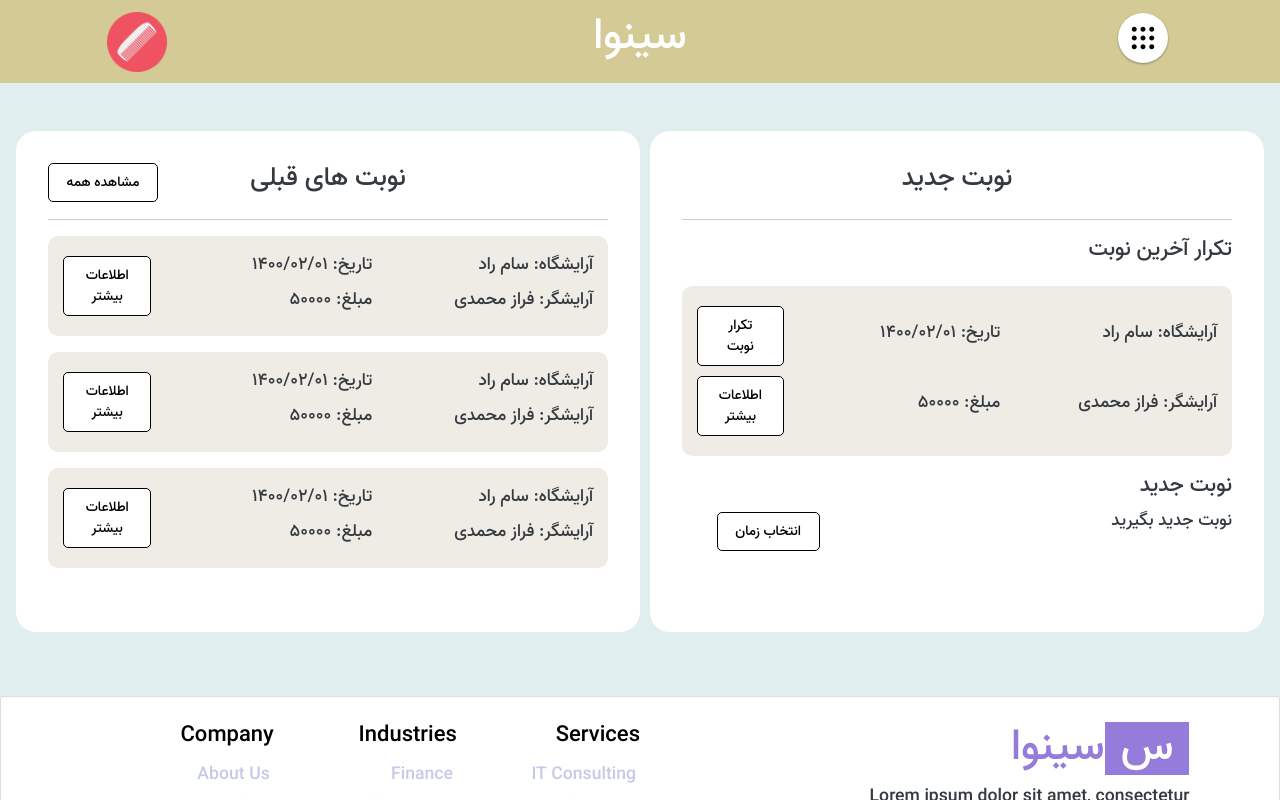
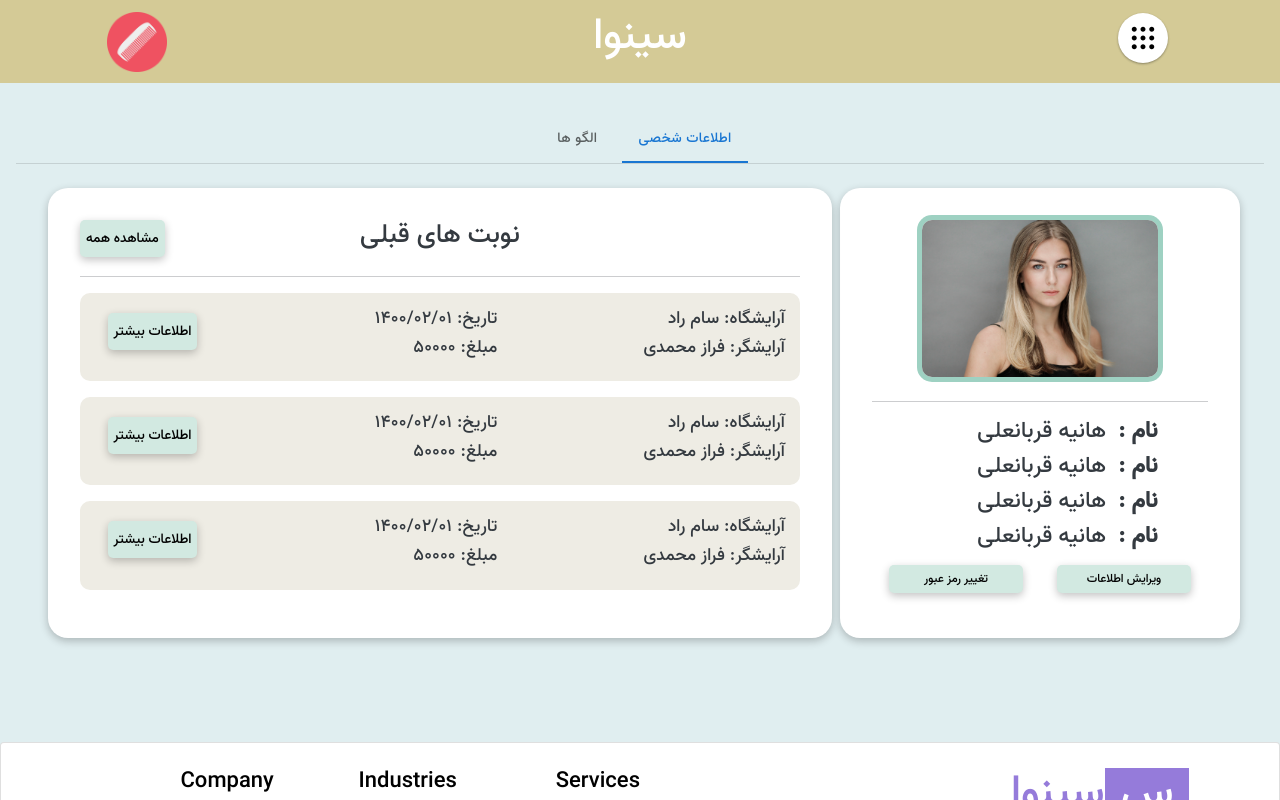
Before and after one commit to Moein-Gh/HairSaloonBookingApp_FrontEnd, a React (Create React App) app: page /UserprofileScreen in a window 1280 px wide. Shown: the top 800 px of the page. Built offline with nearby package versions, Linux system fonts and the light colour scheme.

Commit message:
user profile info done

```diff
--- a/src/components/AppointmentHistory.js
+++ b/src/components/AppointmentHistory.js
@@ -1,43 +1,43 @@
-import React from 'react'
-import { Col } from 'react-bootstrap'
-import Appointment from './Appointment'
-import { Link } from 'react-router-dom'
+import React from "react";
+import { Col } from "react-bootstrap";
+import Appointment from "./Appointment";
+import { Link } from "react-router-dom";
 
 const appointments = [
   {
     key: 1,
-    date: '1400/02/01',
-    hour: '7:00',
-    facilityName: 'سام راد',
-    barberName: 'فراز محمدی',
+    date: "1400/02/01",
+    hour: "7:00",
+    facilityName: "سام راد",
+    barberName: "فراز محمدی",
     cost: 50000,
   },
   {
     key: 2,
-    date: '1400/02/01',
-    hour: '7:00',
-    facilityName: 'سام راد',
-    barberName: 'فراز محمدی',
+    date: "1400/02/01",
+    hour: "7:00",
+    facilityName: "سام راد",
+    barberName: "فراز محمدی",
     cost: 50000,
   },
   {
     key: 3,
-    date: '1400/02/01',
-    hour: '7:00',
-    facilityName: 'سام راد',
-    barberName: 'فراز محمدی',
+    date: "1400/02/01",
+    hour: "7:00",
+    facilityName: "سام راد",
+    barberName: "فراز محمدی",
     cost: 50000,
   },
-]
+];
 
 const AppointmentHistory = () => {
   return (
     <>
-      <Col className='defaultContainer h-100 mt-3'>
-        <div className='flex-center position-relative'>
-          <h4 className=''>نوبت های قبلی</h4>
-          <Link to={'/'} className='topLeftAbsoluteButton'>
-            <button className='btn'>مشاهده همه</button>
+      <Col className="defaultContainer h-100">
+        <div className="flex-center position-relative">
+          <h4 className="">نوبت های قبلی</h4>
+          <Link to={"/"} className="topLeftAbsoluteButton">
+            <button className="btn">مشاهده همه</button>
           </Link>
         </div>
         <hr />
@@ -45,12 +45,12 @@ const AppointmentHistory = () => {
           {appointments.map((appointment) => {
             return (
               <Appointment appointment={appointment} key={appointment.key} />
-            )
+            );
           })}
         </Col>
       </Col>
     </>
-  )
-}
+  );
+};
 
-export default AppointmentHistory
+export default AppointmentHistory;
--- /dev/null
+++ b/src/components/ProfileInfo.js
@@ -0,0 +1,68 @@
+import React from "react";
+import { Image } from "react-bootstrap";
+import { Col, Row } from "react-bootstrap";
+import { Link } from "react-router-dom";
+import AppointmentHistroty from "./AppointmentHistory";
+let image = "./images/profile.jpg";
+let name = "هانیه قربانعلی";
+const ProfileInfo = () => {
+  return (
+    <Row>
+      <Col className="defaultContainer" lg={4}>
+        <Col>
+          <Row className="profileImageContainer mb-4">
+            <Image src={image} className="profileImage" />
+          </Row>
+          <hr />
+          <Col className="profileUserDataContainer">
+            <Row className="profileInfoRow">
+              <Col>
+                <h6 className="profileInfoKey">
+                  <strong> نام :</strong> &nbsp;{name}
+                </h6>
+              </Col>
+            </Row>
+            <Row className="profileInfoRow">
+              <Col>
+                <h6 className="profileInfoKey">
+                  <strong> نام :</strong> &nbsp;{name}
+                </h6>
+              </Col>
+            </Row>
+            <Row className="profileInfoRow">
+              <Col>
+                <h6 className="profileInfoKey">
+                  <strong> نام :</strong> &nbsp;{name}
+                </h6>
+              </Col>
+            </Row>
+            <Row className="profileInfoRow">
+              <Col>
+                <h6 className="profileInfoKey">
+                  <strong> نام :</strong> &nbsp;{name}
+                </h6>
+              </Col>
+            </Row>
+          </Col>
+          <Row className="mt-2">
+            <Col xs={6} className="text-align-center">
+              <Link to={"/"} className="profileUserDataButton">
+                <button className="btn">ویرایش اطلاعات</button>
+              </Link>
+            </Col>
+            <Col xs={6} className="text-align-center">
+              <Link to={"/"} className="profileUserDataButton">
+                <button className="btn">تغییر رمز عبور</button>
+              </Link>
+            </Col>
+          </Row>
+        </Col>
+      </Col>
+      <Col lg={8} className="px-2">
+        <AppointmentHistroty />
+      </Col>
+    </Row>
+  );
+};
+
+export default ProfileInfo;
--- a/src/components/ShopCard.js
+++ b/src/components/ShopCard.js
@@ -1,26 +1,52 @@
-import React from 'react'
-import { Row, Col, Image } from 'react-bootstrap'
+import React from "react";
+import { Row, Col, Image } from "react-bootstrap";
+import { Link } from "react-router-dom";
 
 const ShopCard = ({ shop }) => {
-  let image = shop.image
-  console.log(image)
+  let image = shop.image;
   return (
-    <Col className='shopCardContainer'>
-      <Row className='shopCardImageContainer'>
-        {/* <div
-          className='shopCardImage'
+    <Col className="shopCardContainer">
+      <Row className="shopCardImageContainer">
+        <div
+          className="shopCardImage"
           style={{ backgroundImage: `url(${image})` }}
-        ></div> */}
-        <Image src={shop.image} className='shopCardImage' />
+        >
+          {" "}
+          <div className="imageTag">
+            <h6>{shop.customerGender}</h6>
+          </div>
+        </div>
       </Row>
 
       <Row>
-        <h6>{shop.name}</h6>
-        <h6>{shop.customerGender}</h6>
-        <h6>{shop.location}</h6>
+        <div>
+          <h5>{shop.name}</h5>
+        </div>
+        <hr className="shopCardHr" />
+        <Row>
+          <Col xs={6}>
+            <h6>{shop.location}</h6>
+          </Col>
+          <Col xs={6}>
+            <h6>{shop.distance ? shop.distance : "1 کیلومتر"}</h6>
+          </Col>
+        </Row>
+
+        <Row className="mb-2">
+          <Col xs={6}>
+            <Link to={"/"} className="shopCardButton">
+              <button className="btn">رزرو نوبت</button>
+            </Link>
+          </Col>
+          <Col xs={6}>
+            <Link to={"/"} className="shopCardButton">
+              <button className="btn">اطلاعات بیشتر</button>
+            </Link>
+          </Col>
+        </Row>
       </Row>
     </Col>
-  )
-}
+  );
+};
 
-export default ShopCard
+export default ShopCard;
--- a/src/components/SideBar.js
+++ b/src/components/SideBar.js
@@ -1,7 +1,7 @@
 import React, { useState } from "react";
 import { Col, Offcanvas, Row } from "react-bootstrap";
 import NavItem from "./NavItem";
-import Profile from "./Profile";
+import MenuProfile from "./MenuProfile";
 
 function SideBar() {
   const [show, setShow] = useState(false);
@@ -85,7 +85,7 @@ function SideBar() {
             <Offcanvas.Title>به سینوا خوش آمدید</Offcanvas.Title>
           </Offcanvas.Header>
           <Offcanvas.Body>
-            <Profile setShow={setShow} />
+            <MenuProfile setShow={setShow} />
 
             <Row className="navigation defaultContainer mt-2">
               <Col>
--- a/src/screens/UserprofileScreen.js
+++ b/src/screens/UserprofileScreen.js
@@ -1,12 +1,74 @@
-import React from "react";
-import Appointments from "../components/Appointments";
+import * as React from "react";
+import PropTypes from "prop-types";
+import Tabs from "@mui/material/Tabs";
+import Tab from "@mui/material/Tab";
+import Typography from "@mui/material/Typography";
+import Box from "@mui/material/Box";
+import ProfileInfo from "../components/ProfileInfo";
 
-const UserprofileScreen = () => {
+function TabPanel(props) {
+  const { children, value, index, ...other } = props;
+
   return (
-    <>
-      <Appointments />
-    </>
+    <div
+      role="tabpanel"
+      hidden={value !== index}
+      id={`simple-tabpanel-${index}`}
+      aria-labelledby={`simple-tab-${index}`}
+      {...other}
+    >
+      {value === index && (
+        <Box sx={{ p: 3 }}>
+          <Typography>{children}</Typography>
+        </Box>
+      )}
+    </div>
   );
+}
+
+TabPanel.propTypes = {
+  children: PropTypes.node,
+  index: PropTypes.number.isRequired,
+  value: PropTypes.number.isRequired,
 };
 
-export default UserprofileScreen;
+function a11yProps(index) {
+  return {
+    id: `simple-tab-${index}`,
+    "aria-controls": `simple-tabpanel-${index}`,
+  };
+}
+
+export default function UserprofileScreen() {
+  const [value, setValue] = React.useState(0);
+
+  const handleChange = (event, newValue) => {
+    setValue(newValue);
+  };
+
+  return (
+    <Box sx={{ width: "100%" }}>
+      <Box sx={{ borderBottom: 1, borderColor: "divider" }}>
+        <Tabs
+          value={value}
+          onChange={handleChange}
+          aria-label="basic tabs example"
+          centered
+          ScrollButtonComponent
+          scrollButtons
+        >
+          <Tab label="اطلاعات شخصی" {...a11yProps(0)} />
+
+          <Tab label="الگو ها" {...a11yProps(1)} />
+        </Tabs>
+      </Box>
+      <TabPanel value={value} index={0}>
+        <ProfileInfo />
+      </TabPanel>
+
+      <TabPanel value={value} index={2}>
+        Item Three
+      </TabPanel>
+    </Box>
+  );
+}
--- a/src/style.css
+++ b/src/style.css
@@ -11,7 +11,10 @@
   --active-text: #ff9a3c;
   --header-height: 40px;
   --page-height: 100vh - 4rem;
-  --shadow: rgba(0, 0, 0, 0.24) 0px a3px 8px;
+  --shadow: rgba(0, 0, 0, 0.24) 0px 3px 8px;
+}
+.ltr{
+  direction: ltr;
 }
 
 h1 {
@@ -33,25 +36,25 @@ h1 {
 }
 .btn {
   border-radius: 5px;
-  border: 1px solid black;
+  background-color: #d2e9e1;
   box-shadow: var(--shadow);
-  background-color: white;
-  padding: 7px 5حط;
+  padding: 7px 5px;
   margin: 5px 0px;
   transition: transform 0.1s ease-in-out;
   color: black;
 }
 .btn:hover {
-  transform: scale(1.02);
+  transform: scale(1.01 );
+  transition: transform 0.1s ease-in-out;
 }
 .btn:active {
   transform: scale(1);
   outline: none !important;
-  box-shadow: var(--shadow) !important;
+  box-shadow: none !important;
 }
 .btn:focus {
   outline: none !important;
-  box-shadow: var(--shadow) !important;
+  box-shadow: none !important;
 }
 
 .topLeftAbsoluteButton {
@@ -190,7 +193,7 @@ header {
   flex-direction: column;
 }
 
-.profileImageContainer {
+.menuProfileImageContainer {
   text-align: center;
 }
 
@@ -223,10 +226,10 @@ header {
 .menuRightsText {
   font-size: 10px;
 }
-.profileImageContainer h4 {
+.menuProfileprofileImageContainer h4 {
   margin-bottom: 0 !important;
 }
-.profileInfoContainer {
+.menuProfileInfoContainer {
   text-align: center;
 }
 
@@ -448,16 +451,16 @@ hr {
 /* -- Footer */
 
 /* shopCard */
+.cardSliderTextContainer{
+margin-bottom: 1rem;
+}
 .cardSliderContainer {
   border-radius: 10px;
-  margin-top: 10px;
   padding: 0rem 1rem 0rem 1rem;
-  background-color: #f1f7e7;
+
 }
 .shopCardContainer {
-  background-color: white;
-  box-shadow: rgba(50, 50, 93, 0.25) 0px 2px 5px -1px,
-    rgba(0, 0, 0, 0.3) 0px 1px 3px -1px;
+  box-shadow: rgba(0, 0, 0, 0.05) 0px 0px 0px 1px, rgb(209, 213, 219) 0px 0px 0px 1px inset;
   border-radius: 20px;
   width: 100%;
 }
@@ -469,13 +472,85 @@ hr {
   aspect-ratio: 1.6;
   margin: auto;
   background-size: cover;
+  background-position: center;
+  position: relative;
   box-shadow: rgba(3, 102, 214, 0.3) 0px 0px 0px 3px;
+}
+.imageTag{
+  position: absolute;
+  top: 5%;
+  left: 5%;
+  background-color: var(--gold);
+  padding: 4px;
+  color: #0f4668;
+  border-radius: 5px;
+}
+.imageTag h6{
+  font-size: 14px;
+  margin-bottom: 0;
 }
 .swiper {
   padding-top: 3rem !important;
   padding-bottom: 2.5rem !important;
+  padding-left: 3px !important;
+  padding-right: 3px !important;
   overflow: none !important;
   overflow-x: hidden !important;
 }
+.shopCardButton .btn{
+  width: 80%;
+  padding: 4px;
+  font-size: 12px;
+}
+.shopCardHr{
+  margin-left: auto;
+  margin-right: auto;
+  width: 80%;
+  height: 1.5px !important;
+  color: #0f4668;
 
+}
 /* -- shopCard */
+
+
+
+
+/* profile info section */
+
+.profileImageContainer{
+  width: 70%;
+  margin: auto;
+}
+.profileImage{
+border-radius: 10px;
+box-shadow: rgb(158 209 194) 0px 0px 0px 5px;
+}
+
+
+.profileInfoRow{
+  display: flex;
+  justify-content: center;
+  align-items: center;
+  flex-direction: row;
+}
+.profileUserDataContainer{
+padding-right: 15%;
+}
+.profileInfoKey{
+  font-size: 1.4rem;
+}
+
+.profileInfoValue{
+  font-size: 1.2rem;
+}
+.profileUserDataButtonContainer{
+  align-items: center;
+}
+.profileUserDataButton .btn{
+  width: 80%;
+  padding: 4px;
+  font-size: 12px;
+  margin: auto;
+}
+
+/* -- profile info section */
```
Also changed, not shown: src/components/CardSlider.js (+18 -58 lines), src/components/MenuProfile.js (renamed from src/components/Profile.js, +4 -4 lines), src/screens/HomeScreen.js (+54 -12 lines).
